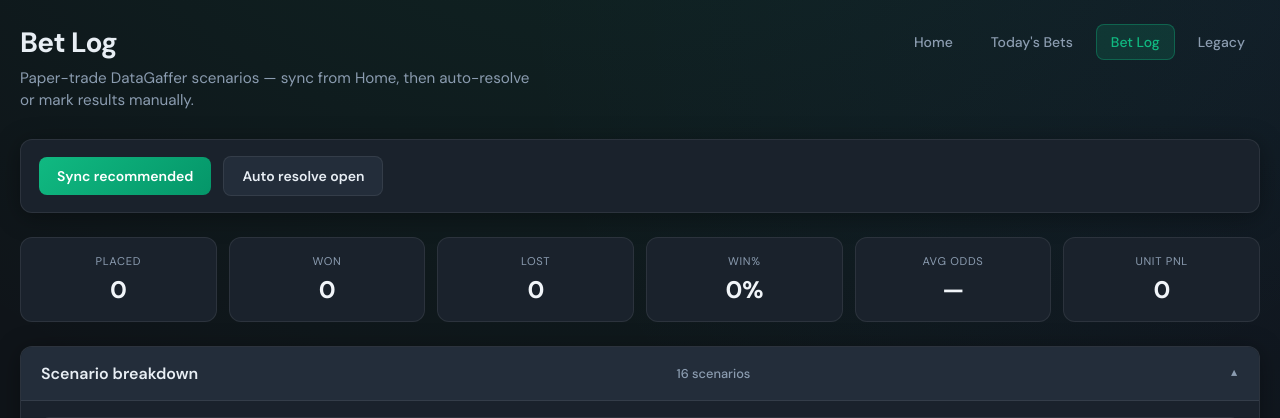
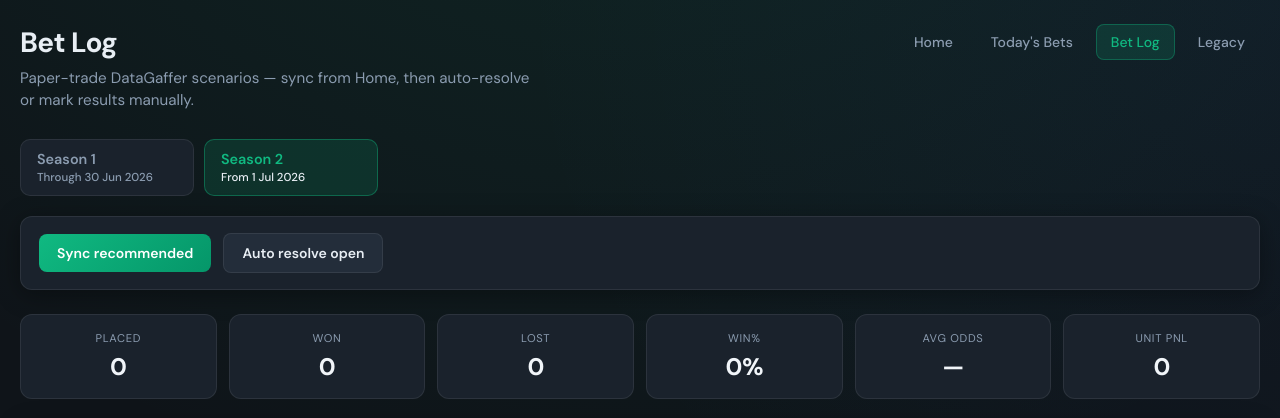
Before and after one commit to kangmarushi7/dgauto, a FastAPI app: page /bet-log in a window 1280 px wide. Shown: the top 418 px of the page. Run offline with FastAPI, Linux system fonts and the light colour scheme; some libraries are stand-ins or nearby versions.

Commit message:
Add season switcher to bet logs with Jun 2026 boundary.
Co-authored-by: Cursor <cursoragent@cursor.com>

```diff
--- a/app/main.py
+++ b/app/main.py
@@ -2,7 +2,7 @@ from __future__ import annotations
 
 import os
 
-from fastapi import FastAPI, Header, HTTPException, Request
+from fastapi import FastAPI, Header, HTTPException, Query, Request
 from fastapi.responses import JSONResponse
 from fastapi.staticfiles import StaticFiles
 from fastapi.templating import Jinja2Templates
@@ -48,6 +48,7 @@ from app.fixture_detail import get_fixture_detail_from_state
 from app.slate import build_fixture_slate
 from app.todays_bets import build_todays_bets_scenarios
 from app.bot_feed import build_prematch_feed, get_prematch_fixture
+from app.seasons import DEFAULT_SEASON_ID, filter_entries_by_season, parse_season, season_context
 
 app = FastAPI(title="DG Bet Automation")
 templates = Jinja2Templates(directory="templates")
@@ -80,6 +81,41 @@ def _cron_authorized(x_cron_secret: str | None = Header(default=None)) -> None:
         return
     if x_cron_secret != expected:
         raise HTTPException(status_code=401, detail="Invalid cron secret")
+
+
+def _resolve_season(season: int | None = None) -> int:
+    return parse_season(season)
+
+
+def _bet_log_payload(*, legacy: bool = False, season: int | None = None) -> dict:
+    season_id = _resolve_season(season)
+    entries = load_bet_log()
+    scope = "legacy" if legacy else "scenarios"
+    scoped = filter_bet_entries(entries, legacy=legacy)
+    season_entries = filter_entries_by_season(scoped, season_id)
+    legacy_season = filter_entries_by_season(filter_bet_entries(entries, legacy=True), season_id)
+    return {
+        **season_context(season_id),
+        "entries": enrich_bet_entries(season_entries),
+        "dashboard": bet_log_dashboard(season_entries, scope=scope),
+        "legacy_count": len(legacy_season),
+    }
+
+
+def _strat_log_payload(
+    entries: list,
+    dashboard_fn,
+    *,
+    season: int | None = None,
+    enrich_fn=None,
+) -> dict:
+    season_id = _resolve_season(season)
+    filtered = filter_entries_by_season(entries, season_id)
+    return {
+        **season_context(season_id),
+        "entries": enrich_fn(filtered) if enrich_fn else filtered,
+        "dashboard": dashboard_fn(filtered),
+    }
 
 
 def _bot_api_authorized(x_api_key: str | None = Header(default=None, alias="X-Api-Key")) -> None:
@@ -171,19 +207,10 @@ async def todays_bets(request: Request):
 
 
 @app.get("/bet-log")
-async def bet_log_page(request: Request):
-    entries = load_bet_log()
-    scenario_entries = filter_bet_entries(entries, legacy=False)
-    legacy_count = len(filter_bet_entries(entries, legacy=True))
-    return templates.TemplateResponse(
-        request,
-        "bet_log.html",
-        {
-            "entries": enrich_bet_entries(scenario_entries),
-            "dashboard": bet_log_dashboard(entries, scope="scenarios"),
-            "legacy_count": legacy_count,
-        },
-    )
+async def bet_log_page(request: Request, season: int | None = Query(default=None)):
+    season_id = _resolve_season(season)
+    payload = _bet_log_payload(legacy=False, season=season_id)
+    return templates.TemplateResponse(request, "bet_log.html", payload)
 
 
 @app.get("/lm-strat")
@@ -209,14 +236,10 @@ async def no_strat_page(request: Request):
 
 
 @app.get("/no-bet-log")
-async def no_bet_log_page(request: Request):
-    entries = load_no_bet_log()
-    dashboard = no_dashboard(entries)
-    return templates.TemplateResponse(
-        request,
-        "no_bet_log.html",
-        {"entries": entries, "dashboard": dashboard},
-    )
+async def no_bet_log_page(request: Request, season: int | None = Query(default=None)):
+    season_id = _resolve_season(season)
+    payload = _strat_log_payload(load_no_bet_log(), no_dashboard, season=season_id)
+    return templates.TemplateResponse(request, "no_bet_log.html", payload)
 
 
 @app.get("/plus-ev-strat")
@@ -231,28 +254,22 @@ async def plus_ev_strat_page(request: Request):
 
 
 @app.get("/plus-ev-bet-log")
-async def plus_ev_bet_log_page(request: Request):
-    entries = load_plus_ev_bet_log()
-    dashboard = plus_ev_dashboard(entries)
-    return templates.TemplateResponse(
-        request,
-        "plus_ev_bet_log.html",
-        {
-            "entries": enrich_plus_ev_entries(entries),
-            "dashboard": dashboard,
-        },
+async def plus_ev_bet_log_page(request: Request, season: int | None = Query(default=None)):
+    season_id = _resolve_season(season)
+    payload = _strat_log_payload(
+        load_plus_ev_bet_log(),
+        plus_ev_dashboard,
+        season=season_id,
+        enrich_fn=enrich_plus_ev_entries,
     )
+    return templates.TemplateResponse(request, "plus_ev_bet_log.html", payload)
 
 
 @app.get("/lm-bet-log")
-async def lm_bet_log_page(request: Request):
-    entries = load_lm_bet_log()
-    dashboard = lm_dashboard(entries)
-    return templates.TemplateResponse(
-        request,
-        "lm_bet_log.html",
-        {"entries": entries, "dashboard": dashboard},
-    )
+async def lm_bet_log_page(request: Request, season: int | None = Query(default=None)):
+    season_id = _resolve_season(season)
+    payload = _strat_log_payload(load_lm_bet_log(), lm_dashboard, season=season_id)
+    return templates.TemplateResponse(request, "lm_bet_log.html", payload)
 
 
 @app.post("/api/refresh", response_model=RefreshResponse)
@@ -320,75 +337,57 @@ async def todays_bets_data():
     return JSONResponse({"scraped_at": data.get("scraped_at"), "scenarios": scenarios})
 
 
-def _bet_log_payload(*, legacy: bool = False) -> dict:
-    entries = load_bet_log()
-    scope = "legacy" if legacy else "scenarios"
-    filtered = filter_bet_entries(entries, legacy=legacy) if legacy else filter_bet_entries(entries, legacy=False)
-    return {
-        "entries": enrich_bet_entries(filtered),
-        "dashboard": bet_log_dashboard(entries, scope=scope),
-        "legacy_count": len(filter_bet_entries(entries, legacy=True)),
-    }
-
-
 @app.get("/legacy-bet-log")
-async def legacy_bet_log_page(request: Request):
-    entries = load_bet_log()
-    legacy_entries = filter_bet_entries(entries, legacy=True)
-    return templates.TemplateResponse(
-        request,
-        "legacy_bet_log.html",
-        {
-            "entries": enrich_bet_entries(legacy_entries),
-            "dashboard": bet_log_dashboard(entries, scope="legacy"),
-        },
-    )
+async def legacy_bet_log_page(request: Request, season: int | None = Query(default=None)):
+    season_id = _resolve_season(season)
+    payload = _bet_log_payload(legacy=True, season=season_id)
+    return templates.TemplateResponse(request, "legacy_bet_log.html", payload)
 
 
 @app.get("/api/bet-log")
-async def bet_log_data():
-    return JSONResponse(_bet_log_payload(legacy=False))
+async def bet_log_data(season: int | None = Query(default=None)):
+    return JSONResponse(_bet_log_payload(legacy=False, season=season))
 
 
 @app.get("/api/legacy-bet-log")
-async def legacy_bet_log_data():
-    return JSONResponse(_bet_log_payload(legacy=True))
+async def legacy_bet_log_data(season: int | None = Query(default=None)):
+    return JSONResponse(_bet_log_payload(legacy=True, season=season))
 
 
 @app.post("/api/bet-log/sync-recommended")
-async def bet_log_sync_recommended():
+async def bet_log_sync_recommended(season: int | None = Query(default=None)):
     scraped = await run_in_threadpool(scrape_datagaffer_sync)
     merged = _write_scrape_result(scraped)
     result = sync_recommended_bets(merged)
-    payload = _bet_log_payload(legacy=False)
+    payload = _bet_log_payload(legacy=False, season=season)
     return JSONResponse({"result": result, **payload})
 
 
 @app.post("/api/bet-log/{bet_id}/resolve")
-async def bet_log_resolve(bet_id: str, payload: dict):
+async def bet_log_resolve(bet_id: str, payload: dict, season: int | None = Query(default=None)):
     updated = resolve_bet(bet_id, str(payload.get("result", "")))
-    data = _bet_log_payload(legacy=False)
+    data = _bet_log_payload(legacy=False, season=season)
     return JSONResponse({"updated": updated, **data})
 
 
 @app.post("/api/legacy-bet-log/{bet_id}/resolve")
-async def legacy_bet_log_resolve(bet_id: str, payload: dict):
+async def legacy_bet_log_resolve(bet_id: str, payload: dict, season: int | None = Query(default=None)):
     updated = resolve_bet(bet_id, str(payload.get("result", "")))
-    data = _bet_log_payload(legacy=True)
+    data = _bet_log_payload(legacy=True, season=season)
     return JSONResponse({"updated": updated, **data})
 
 
 @app.post("/api/bet-log/auto-resolve")
-async def bet_log_auto_resolve():
+async def bet_log_auto_resolve(season: int | None = Query(default=None)):
     result = await run_in_threadpool(auto_resolve_open_bets, "main")
-    data = _bet_log_payload(legacy=False)
+    data = _bet_log_payload(legacy=False, season=season)
     return JSONResponse({"result": result, **data})
 
 
 @app.post("/api/legacy-bet-log/auto-resolve")
-async def legacy_bet_log_auto_resolve():
+async def legacy_bet_log_auto_resolve(season: int | None = Query(default=None)):
     result = await run_in_threadpool(auto_resolve_open_bets, "main")
-    data = _bet_log_payload(legacy=True)
+    data = _bet_log_payload(legacy=True, season=season)
     return JSONResponse({"result": result, **data})
 
 
@@ -414,32 +413,31 @@ async def no_strat_data():
 
 
 @app.get("/api/no-bet-log")
-async def no_bet_log_data():
-    entries = load_no_bet_log()
-    return JSONResponse({"entries": entries, "dashboard": no_dashboard(entries)})
+async def no_bet_log_data(season: int | None = Query(default=None)):
+    return JSONResponse(_strat_log_payload(load_no_bet_log(), no_dashboard, season=season))
 
 
 @app.post("/api/no-bet-log/sync")
-async def no_bet_log_sync():
+async def no_bet_log_sync(season: int | None = Query(default=None)):
     latest = read_latest()
     picks = build_no_strat_picks(latest.get("matches", []))
     result = sync_no_bets(picks)
-    entries = load_no_bet_log()
-    return JSONResponse({"result": result, "entries": entries, "dashboard": no_dashboard(entries)})
+    payload = _strat_log_payload(load_no_bet_log(), no_dashboard, season=season)
+    return JSONResponse({"result": result, **payload})
 
 
 @app.post("/api/no-bet-log/{bet_id}/resolve")
-async def no_bet_log_resolve(bet_id: str, payload: dict):
+async def no_bet_log_resolve(bet_id: str, payload: dict, season: int | None = Query(default=None)):
     updated = resolve_no_bet(bet_id, str(payload.get("result", "")))
-    entries = load_no_bet_log()
-    return JSONResponse({"updated": updated, "entries": entries, "dashboard": no_dashboard(entries)})
+    data = _strat_log_payload(load_no_bet_log(), no_dashboard, season=season)
+    return JSONResponse({"updated": updated, **data})
 
 
 @app.post("/api/no-bet-log/auto-resolve")
-async def no_bet_log_auto_resolve():
+async def no_bet_log_auto_resolve(season: int | None = Query(default=None)):
     result = await run_in_threadpool(auto_resolve_open_bets, "no")
-    entries = load_no_bet_log()
-    return JSONResponse({"result": result, "entries": entries, "dashboard": no_dashboard(entries)})
+    data = _strat_log_payload(load_no_bet_log(), no_dashboard, season=season)
+    return JSONResponse({"result": result, **data})
 
 
 @app.get("/api/plus-ev-strat")
@@ -450,84 +448,81 @@ async def plus_ev_strat_data():
 
 
 @app.get("/api/plus-ev-bet-log")
-async def plus_ev_bet_log_data():
-    entries = load_plus_ev_bet_log()
+async def plus_ev_bet_log_data(season: int | None = Query(default=None)):
     return JSONResponse(
-        {
-            "entries": enrich_plus_ev_entries(entries),
-            "dashboard": plus_ev_dashboard(entries),
-        }
+        _strat_log_payload(
+            load_plus_ev_bet_log(),
+            plus_ev_dashboard,
+            season=season,
+            enrich_fn=enrich_plus_ev_entries,
+        )
     )
 
 
 @app.post("/api/plus-ev-bet-log/sync")
-async def plus_ev_bet_log_sync():
+async def plus_ev_bet_log_sync(season: int | None = Query(default=None)):
     latest = read_latest()
     picks = build_plus_ev_picks(latest)
     result = sync_plus_ev_bets(picks)
-    entries = load_plus_ev_bet_log()
-    return JSONResponse(
-        {
-            "result": result,
-            "entries": enrich_plus_ev_entries(entries),
-            "dashboard": plus_ev_dashboard(entries),
-        }
+    payload = _strat_log_payload(
+        load_plus_ev_bet_log(),
+        plus_ev_dashboard,
+        season=season,
+        enrich_fn=enrich_plus_ev_entries,
     )
+    return JSONResponse({"result": result, **payload})
 
 
 @app.post("/api/plus-ev-bet-log/{bet_id}/resolve")
-async def plus_ev_bet_log_resolve(bet_id: str, payload: dict):
+async def plus_ev_bet_log_resolve(bet_id: str, payload: dict, season: int | None = Query(default=None)):
     updated = resolve_plus_ev_bet(bet_id, str(payload.get("result", "")))
-    entries = load_plus_ev_bet_log()
-    return JSONResponse(
-        {
-            "updated": updated,
-            "entries": enrich_plus_ev_entries(entries),
-            "dashboard": plus_ev_dashboard(entries),
-        }
+    data = _strat_log_payload(
+        load_plus_ev_bet_log(),
+        plus_ev_dashboard,
+        season=season,
+        enrich_fn=enrich_plus_ev_entries,
     )
+    return JSONResponse({"updated": updated, **data})
 
 
 @app.post("/api/plus-ev-bet-log/auto-resolve")
-async def plus_ev_bet_log_auto_resolve():
+async def plus_ev_bet_log_auto_resolve(season: int | None = Query(default=None)):
     result = await run_in_threadpool(auto_resolve_open_bets, "ev")
-    entries = load_plus_ev_bet_log()
-    return JSONResponse(
-        {
-            "result": result,
-            "entries": enrich_plus_ev_entries(entries),
-            "dashboard": plus_ev_dashboard(entries),
-        }
+    data = _strat_log_payload(
+        load_plus_ev_bet_log(),
+        plus_ev_dashboard,
+        season=season,
+        enrich_fn=enrich_plus_ev_entries,
     )
+    return JSONResponse({"result": result, **data})
 
 
 @app.get("/api/lm-bet-log")
-async def lm_bet_log_data():
-    entries = load_lm_bet_log()
-    return JSONResponse({"entries": entries, "dashboard": lm_dashboard(entries)})
+async def lm_bet_log_data(season: int | None = Query(default=None)):
+    return JSONResponse(_strat_log_payload(load_lm_bet_log(), lm_dashboard, season=season))
 
 
 @app.post("/api/lm-bet-log/sync")
-async def lm_bet_log_sync():
+async def lm_bet_log_sync(season: int | None = Query(default=None)):
     latest = read_latest()
     picks = build_lm_strat_picks(latest.get("matches", []))
     result = sync_lm_bets(picks)
-    entries = load_lm_bet_log()
-    return JSONResponse({"result": result, "entries": entries, "dashboard": lm_dashboard(entries)})
+    payload = _strat_log_payload(load_lm_bet_log(), lm_dashboard, season=season)
+    return JSONResponse({"result": result, **payload})
 
 
 @app.post("/api/lm-bet-log/{bet_id}/resolve")
-async def lm_bet_log_resolve(bet_id: str, payload: dict):
+async def lm_bet_log_resolve(bet_id: str, payload: dict, season: int | None = Query(default=None)):
     updated = resolve_lm_bet(bet_id, str(payload.get("result", "")))
-    entries = load_lm_bet_log()
-    return JSONResponse({"updated": updated, "entries": entries, "dashboard": lm_dashboard(entries)})
+    data = _strat_log_payload(load_lm_bet_log(), lm_dashboard, season=season)
+    return JSONResponse({"updated": updated, **data})
 
 
 @app.post("/api/lm-bet-log/auto-resolve")
-async def lm_bet_log_auto_resolve():
+async def lm_bet_log_auto_resolve(season: int | None = Query(default=None)):
     result = await run_in_threadpool(auto_resolve_open_bets, "lm")
-    entries = load_lm_bet_log()
-    return JSONResponse({"result": result, "entries": entries, "dashboard": lm_dashboard(entries)})
+    data = _strat_log_payload(load_lm_bet_log(), lm_dashboard, season=season)
+    return JSONResponse({"result": result, **data})
 
 
 @app.post("/api/cron/auto-resolve")
--- a/static/bet_log.js
+++ b/static/bet_log.js
@@ -5,7 +5,18 @@
     apiBase: "/api/bet-log",
     showSync: true,
     emptyBetsMsg: "No bets logged yet. Sync recommended bets from Home.",
+    season: 2,
   };
+
+  function seasonId() {
+    const n = Number(cfg.season);
+    return n === 1 ? 1 : 2;
+  }
+
+  function apiUrl(path) {
+    const sep = path.includes("?") ? "&" : "?";
+    return `${path}${sep}season=${seasonId()}`;
+  }
 
   let scenarioLookup = {};
   let dashboardCache = null;
@@ -331,7 +342,7 @@
 
   async function resolveBet(id, result) {
     setStatus(`Resolving as ${result}...`);
-    const res = await fetch(`${cfg.apiBase}/${id}/resolve`, {
+    const res = await fetch(apiUrl(`${cfg.apiBase}/${id}/resolve`), {
       method: "POST",
       headers: { "Content-Type": "application/json" },
       body: JSON.stringify({ result }),
@@ -364,7 +375,7 @@
         setStatus("Syncing...");
         syncBtn.disabled = true;
         try {
-          const res = await fetch(`${cfg.apiBase}/sync-recommended`, { method: "POST" });
+          const res = await fetch(apiUrl(`${cfg.apiBase}/sync-recommended`), { method: "POST" });
           const data = await res.json();
           drawDashboard(data.dashboard);
           renderRows(data.entries);
@@ -384,7 +395,7 @@
         setStatus("Auto resolving...");
         autoResolveBtn.disabled = true;
         try {
-          const res = await fetch(`${cfg.apiBase}/auto-resolve`, { method: "POST" });
+          const res = await fetch(apiUrl(`${cfg.apiBase}/auto-resolve`), { method: "POST" });
           const raw = await res.text();
           if (!res.ok) throw new Error(raw || `HTTP ${res.status}`);
           const data = JSON.parse(raw);
--- a/static/betlog.css
+++ b/static/betlog.css
@@ -107,6 +107,50 @@ body.betlog-body {
   border: 1px solid var(--bl-border);
   border-radius: var(--bl-radius);
   box-shadow: var(--bl-shadow);
+}
+
+.season-switch {
+  display: flex;
+  flex-wrap: wrap;
+  gap: 10px;
+  margin-bottom: 20px;
+}
+
+.season-switch__btn {
+  display: flex;
+  flex-direction: column;
+  gap: 2px;
+  padding: 10px 16px;
+  border-radius: 10px;
+  border: 1px solid var(--bl-border);
+  background: var(--bl-surface);
+  color: var(--bl-muted);
+  text-decoration: none;
+  font-size: 0.9rem;
+  font-weight: 600;
+  min-width: 140px;
+  transition: border-color 0.15s, background 0.15s, color 0.15s;
+}
+
+.season-switch__btn small {
+  font-size: 0.72rem;
+  font-weight: 500;
+  color: var(--bl-muted);
+}
+
+.season-switch__btn:hover {
+  color: var(--bl-text);
+  border-color: rgba(255, 255, 255, 0.16);
+}
+
+.season-switch__btn.is-active {
+  color: var(--bl-accent);
+  background: var(--bl-accent-dim);
+  border-color: rgba(16, 185, 129, 0.4);
+}
+
+.season-switch__btn.is-active small {
+  color: var(--bl-text);
 }
 
 .betlog-actions .btn-primary {
--- a/static/style.css
+++ b/static/style.css
@@ -46,6 +46,44 @@ h1 {
   align-items: center;
   gap: 12px;
   margin: 16px 0;
+}
+
+.season-switch {
+  display: flex;
+  flex-wrap: wrap;
+  gap: 10px;
+  margin: 12px 0 16px;
+}
+
+.season-switch__btn {
+  display: flex;
+  flex-direction: column;
+  gap: 2px;
+  padding: 8px 14px;
+  border-radius: 8px;
+  border: 1px solid #c5d4de;
+  background: #f8fafc;
+  color: #334155;
+  text-decoration: none;
+  font-size: 0.9rem;
+  font-weight: 600;
+  min-width: 130px;
+}
+
+.season-switch__btn small {
+  font-size: 0.72rem;
+  font-weight: 500;
+  color: #64748b;
+}
+
+.season-switch__btn.is-active {
+  background: #05603a;
+  border-color: #05603a;
+  color: #fff;
+}
+
+.season-switch__btn.is-active small {
+  color: rgba(255, 255, 255, 0.85);
 }
 
 button {
--- a/templates/bet_log.html
+++ b/templates/bet_log.html
@@ -5,7 +5,7 @@
     <meta name="viewport" content="width=device-width, initial-scale=1.0" />
     <title>Bet Log · DG</title>
     <link rel="stylesheet" href="/static/style.css?v=2" />
-    <link rel="stylesheet" href="/static/betlog.css?v=8" />
+    <link rel="stylesheet" href="/static/betlog.css?v=9" />
     <script src="/static/table_tools.js?v=4" defer></script>
   </head>
   <body class="betlog-body">
@@ -20,12 +20,14 @@
           <a href="/todays-bets">Today's Bets</a>
           <a href="/bet-log" class="is-active">Bet Log</a>
           {% if legacy_count %}
-          <a href="/legacy-bet-log">Legacy<span class="nav-badge">{{ legacy_count }}</span></a>
+          <a href="/legacy-bet-log?season={{ season }}">Legacy<span class="nav-badge">{{ legacy_count }}</span></a>
           {% else %}
-          <a href="/legacy-bet-log">Legacy</a>
+          <a href="/legacy-bet-log?season={{ season }}">Legacy</a>
           {% endif %}
         </nav>
       </header>
+
+      {% include "includes/season_switch.html" %}
 
       <div class="betlog-actions">
         <button type="button" id="syncBtn" class="btn-primary">Sync recommended</button>
@@ -128,9 +130,10 @@
         apiBase: "/api/bet-log",
         showSync: true,
         emptyBetsMsg: "No scenario bets yet. Sync recommended bets from Home.",
+        season: {{ season }},
       };
     </script>
-    <script src="/static/bet_log.js?v=6" defer></script>
+    <script src="/static/bet_log.js?v=7" defer></script>
     <script>
       (function () {
         const initialDashboard = {{ dashboard | tojson }};
--- /dev/null
+++ b/templates/includes/season_switch.html
@@ -0,0 +1,12 @@
+<nav class="season-switch" aria-label="Season">
+  {% for s in seasons %}
+  <a
+    href="?season={{ s.id }}"
+    class="season-switch__btn{% if season == s.id %} is-active{% endif %}"
+    {% if season == s.id %}aria-current="page"{% endif %}
+  >
+    {{ s.label }}
+    <small>{{ s.description }}</small>
+  </a>
+  {% endfor %}
+</nav>
```
Also changed, not shown: app/seasons.py (added, +87 -0 lines), templates/legacy_bet_log.html (+7 -4 lines), templates/lm_bet_log.html (+12 -4 lines), templates/no_bet_log.html (+12 -4 lines), templates/plus_ev_bet_log.html (+12 -4 lines).
